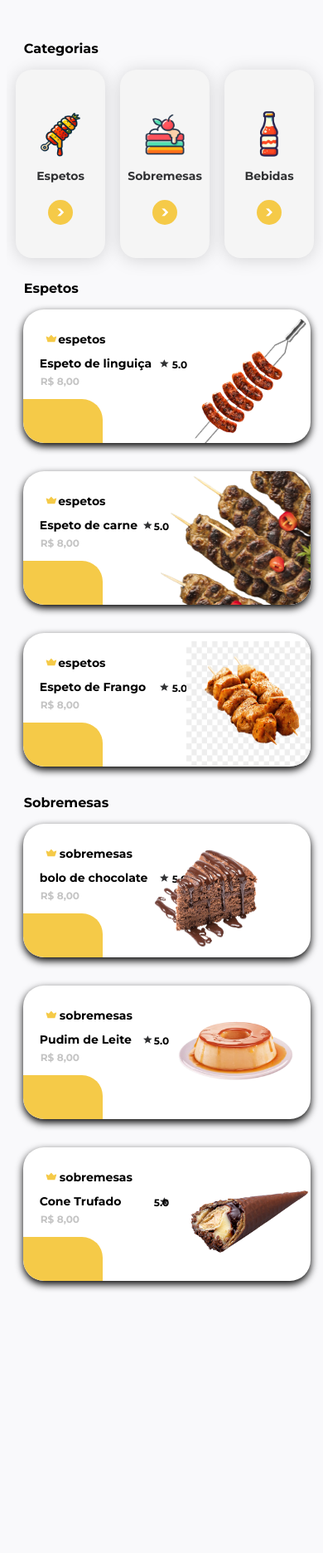
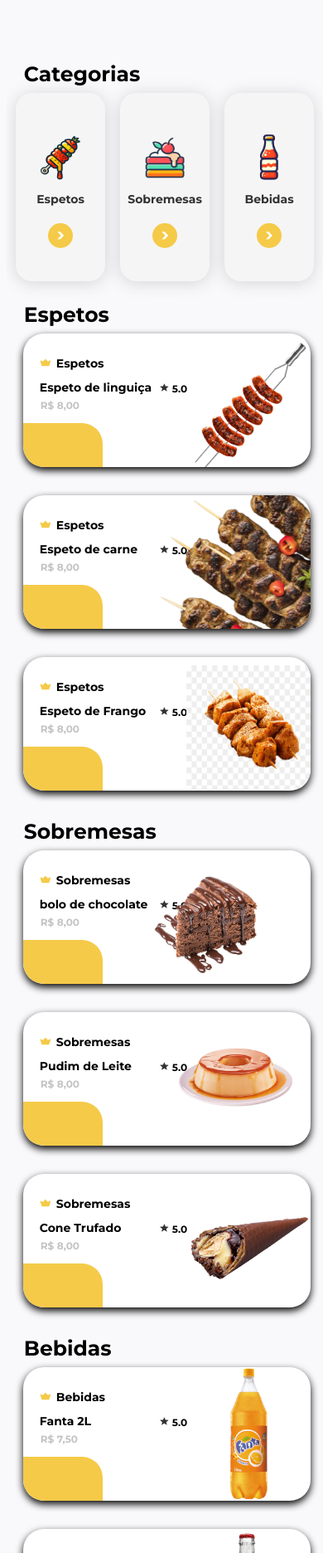
Before and after one commit to jonata-nonato/projeto-espeto, a plain HTML site: page projeto espeto/index.html in a window 390 px wide. Shown: the part 128-2000 px from the top of the page at 83% size. Before the commit the page ends 1706 px from the top, so only its background shows below. Drawn offline with Linux system fonts and the light colour scheme.

Commit message:
update
adicionei a  categoria mobile e fiz uns ajustes no código HTML e CSS para deixar mais organizado

```diff
--- a/projeto espeto/index.html
+++ b/projeto espeto/index.html
@@ -187,6 +187,7 @@
             </div>
         </header>
         <main>
+
             <h3>
                 Categorias
             </h3>
@@ -210,38 +211,32 @@
                     <button class="bot-card"> > </button>
                 </div>
             </div>
-            <h3 class="titulos-cat">
-                Espetos
-            </h3>
 
-            <div class="card-prod-espeto">
-                <div class="card-mobile-espeto">
-                    <h1>espetos</h1>
+            <h3 class="titulos-cat">Espetos</h3>
 
-                    <img class="coroa" src="imagens/coroa dourada-2.svg" alt="">
-                    <p class="nome-do-espeto">Espeto de linguiça</p>
-                    <p class="preco_mobile" >
-                        R$ 8,00
-                    </p>
+            <div class="card-prod">
+                <div class="card-mobile">
+                    <h1>Espetos</h1>
+
+                    <img class="coroa" src="imagens/coroa dourada-2.svg" alt="coroa">
+                    <p class="nome-produto">Espeto de linguiça</p>
+                    <p class="preco_mobile" >R$ 8,00</p>
                     <img class="estrela" src="imagens/estrela-2.svg" alt="">
                     <h3 class="avaliacao">5.0</h3>
-                    <img class="espeto-lang-mobile" src="imagens/img-espeto-linguica-mobile.png" alt="">
+                    <img class="espeto-lang-mobile" src="imagens/img-espeto-linguica-mobile.png" alt="linguiça-png">
+
                     <div class="retangulo">
 
                     </div>
                 </div>
 
-                <div class="card-mobile-espeto">
-                    <h1>espetos</h1>
-
+                <div class="card-mobile">
+                    <h1>Espetos</h1>
 
                     <img class="coroa" src="imagens/coroa dourada-2.svg" alt="">
-                    <p class="nome-do-espeto">Espeto de carne</p>
-                    <p class="preco_mobile">
-                        R$ 8,00
-                    </p>
-                    <img class="estrela-carne" src="imagens/estrela-2.svg" alt="">
-
+                    <p class="nome-produto">Espeto de carne</p>
+                    <p class="preco_mobile">R$ 8,00</p>
+                    <img class="estrela" src="imagens/estrela-2.svg" alt="">
                     <h3 class="avaliacao-carne">5.0</h3>
                     <img class="espeto-car-mobile" src="imagens/img-espeto-de-carne-mobile.png" alt="">
 
@@ -250,14 +245,12 @@
                     </div>
                 </div>
 
-                <div class="card-mobile-espeto">
-                    <h1>espetos</h1>
+                <div class="card-mobile">
+                    <h1>Espetos</h1>
 
                     <img class="coroa" src="imagens/coroa dourada-2.svg" alt="">
-                    <p class="nome-do-espeto">Espeto de Frango</p>
-                    <p class="preco_mobile" >
-                        R$ 8,00
-                    </p>
+                    <p class="nome-produto">Espeto de Frango</p>
+                    <p class="preco_mobile" >R$ 8,00</p>
                     <img class="estrela" src="imagens/estrela-2.svg" alt="">
                     <h3 class="avaliacao">5.0</h3>
                     <img class="espeto-frang-mobile" src="imagens/img-espeto-de-frango-mobile.png" alt="">
@@ -266,40 +259,35 @@
 
                     </div>
                 </div>
+            </div>
 
-            </div>
             <h3 class="titulos-cat">
                 Sobremesas
             </h3>
 
-            <div class="card-prod-espeto">
-                <div class="card-mobile-sobremesa">
-                    <h1>sobremesas</h1>
+            <div class="card-prod">
+                <div class="card-mobile">
+                    <h1>Sobremesas</h1>
 
                     <img class="coroa" src="imagens/coroa dourada-2.svg" alt="">
-                    <p class="nome-da-sobremesa">bolo de chocolate</p>
-                    <p class="preco_mobile" >
-                        R$ 8,00
-                    </p>
+                    <p class="nome-produto">bolo de chocolate</p>
+                    <p class="preco_mobile" >R$ 8,00</p>
                     <img class="estrela" src="imagens/estrela-2.svg" alt="">
                     <h3 class="avaliacao">5.0</h3>
                     <img class="sobre-bolo-mobile" src="imagens/img-bolo-de-chocolate-mobile.png" alt="">
+
                     <div class="retangulo">
 
                     </div>
                 </div>
 
-                <div class="card-mobile-sobremesa">
-                    <h1>sobremesas</h1>
-
+                <div class="card-mobile">
+                    <h1>Sobremesas</h1>
 
                     <img class="coroa" src="imagens/coroa dourada-2.svg" alt="">
-                    <p class="nome-da-sobremesa">Pudim de Leite</p>
-                    <p class="preco_mobile">
-                        R$ 8,00
-                    </p>
-                    <img class="estrela-carne" src="imagens/estrela-2.svg" alt="">
-
+                    <p class="nome-produto">Pudim de Leite</p>
+                    <p class="preco_mobile">R$ 8,00</p>
+                    <img class="estrela" src="imagens/estrela-2.svg" alt="">
                     <h3 class="avaliacao-pudim">5.0</h3>
                     <img class="sobre-pudim-mobile" src="imagens/img-pudim-mobile.png" alt="">
 
@@ -308,14 +296,12 @@
                     </div>
                 </div>
 
-                <div class="card-mobile-sobremesa">
-                    <h1>sobremesas</h1>
+                <div class="card-mobile">
+                    <h1>Sobremesas</h1>
 
                     <img class="coroa" src="imagens/coroa dourada-2.svg" alt="">
-                    <p class="nome-da-sobremesa">Cone Trufado</p>
-                    <p class="preco_mobile" >
-                        R$ 8,00
-                    </p>
+                    <p class="nome-produto">Cone Trufado</p>
+                    <p class="preco_mobile" >R$ 8,00</p>
                     <img class="estrela" src="imagens/estrela-2.svg" alt="">
                     <h3 class="avaliacao-trufa">5.0</h3>
                     <img class="espeto-frang-mobile" src="imagens/img-cone-trufado-mobile.png" alt="">
@@ -324,8 +310,59 @@
 
                     </div>
                 </div>
+            </div>
 
+            <h3 class="titulos-cat">
+                Bebidas
+            </h3>
+
+            <div class="card-prod">
+                <div class="card-mobile">
+                    <h1>Bebidas</h1>
+
+                    <img class="coroa" src="imagens/coroa dourada-2.svg" alt="">
+                    <p class="nome-produto">Fanta 2L</p>
+                    <p class="preco_mobile">R$ 7,50</p>
+                    <img class="estrela" src="imagens/estrela-2.svg" alt="">
+                    <h3 class="avaliacao">5.0</h3>
+                    <img class="img-fanta-mobile" src="imagens/refri-fanta.png" alt="">
+
+                    <div class="retangulo">
+
+                    </div>
+                </div>
+
+                <div class="card-mobile">
+                    <h1>Bebidas</h1>
+
+                    <img class="coroa" src="imagens/coroa dourada-2.svg" alt="">
+                    <p class="nome-produto">Coca-Cola 1L</p>
+                    <p class="preco_mobile">R$ 7,00</p>
+                    <img class="estrela" src="imagens/estrela-2.svg" alt="">
+                    <h3 class="avaliacao-carne">5.0</h3>
+                    <img class="img-coca-mobile" src="imagens/refri-coca.png" alt="">
+
+                    <div class="retangulo">
+
+                    </div>
+                </div>
+
+                <div class="card-mobile">
+                    <h1>Bebidas</h1>
+
+                    <img class="coroa" src="imagens/coroa dourada-2.svg" alt="">
+                    <p class="nome-produto">Pepsi</p>
+                    <p class="preco_mobile" >R$ 8,00</p>
+                    <img class="estrela" src="imagens/estrela-2.svg" alt="">
+                    <h3 class="avaliacao">5.0</h3>
+                    <img class="img-pepsi-mobile" src="imagens/refri-pepsi.png" alt="">
+
+                    <div class="retangulo">
+
+                    </div>
+                </div>
             </div>
+
         </main>
         <footer>
 
--- a/projeto espeto/style.css
+++ b/projeto espeto/style.css
@@ -486,12 +486,13 @@ aside > p{
     .mobile > main > h3 {
         color: #000;
         font-family: Montserrat;
-        font-size: 16px;
+        font-size: 25px;
         font-style: normal;
         font-weight: 700;
         line-height: normal;
         margin-left: 21px;
-        margin-bottom: 16px;
+        margin-bottom: 8px;
+        margin-top: 25px;
     }
     .mobile > header{
         background-color: #F9F9FB;
@@ -507,7 +508,7 @@ aside > p{
    .mobile > header > h1 {
     color: #313234;
     font-family: Montserrat;
-    font-size: 45px;
+    font-size: 40px;
     font-style: normal;
     font-weight: 700;
     line-height: normal;
@@ -528,20 +529,6 @@ aside > p{
     line-height: normal;
     margin-left: 01px;
    }
-
-   /* .card-categoria-espeto{
-    background: #F5CA48;
-    width: 30%;
-    max-width: 150px;
-    height: 227px;
-    filter: drop-shadow(0px 2px 10px rgba(0, 0, 0, 0.15));
-    border-radius: 20px;
-    margin-left: 20px;
-    display: flex;
-    flex-direction: column;
-    justify-content: center;
-    align-items: center;
-   } */
    .card-categoria-mobile{
     background: #f5f5f5;
     width: 30%;
@@ -555,19 +542,6 @@ aside > p{
     justify-content: center;
     align-items: center;
    }
-   /* .card-categoria-bebida{
-    background: #f5f5f5;
-    width: 30%;
-    max-width: 150px;
-    height: 227px;
-    filter: drop-shadow(0px 2px 10px rgba(0, 0, 0, 0.15));
-    border-radius: 20px;
-    margin-left: 10px;
-    display: flex;
-    flex-direction: column;
-    justify-content: center;
-    align-items: center;
-   } */
    .img-card-mobile{
     width: 90px;
     height: 80px;
@@ -596,7 +570,7 @@ aside > p{
     top: -26px;
    }
 
-.card-mobile-espeto{
+.card-mobile{
     width: 89vw;
     height: 161px;
     flex-shrink: 0;
@@ -608,33 +582,10 @@ aside > p{
     position:relative ;
     overflow: hidden;
 }
-.card-mobile-espeto > h1 {
-    width: 122.167px;
-    color: #000;
-    font-family: "Montserrat";
-    font-size: 14px;
-    font-style: normal;
-    font-weight: 600;
-    line-height: normal;
-    position: relative;
-    top: 27px;
-    left: 10px;
-}
 .coroa{
     position: relative;
     top: 9.5px;
-    left: 27px;
-}
-.card-mobile-espeto > .nome-do-espeto{
-    position: relative;
-    top: 20px;
     left: 20px;
-    width: 138px;
-    font-family: "Montserrat";
-    font-size: 14px;
-    font-style: normal;
-    font-weight: 600;
-    line-height: normal;
 }
 .espeto-lang-mobile{
     position: absolute;
@@ -654,7 +605,7 @@ aside > p{
     top: 25px;
     left: 21px;
     }
-    .card-prod-espeto{
+    .card-prod{
         height: 100%;
         width: auto;
         user-select: none;
@@ -724,15 +675,12 @@ aside > p{
         color: #000;
     }
 }
-.card-categoria-espeto,.card-categoria-sobre, .card-categoria-bebida :hover{
-    background-color:black ;
-}
 .estrela{
     position: relative;
     top: -13px;
     left: 165px;
 }
-.card-mobile-espeto > h3{
+.card-mobile> h3{
     color: #000;
     font-family: "Montserrat";
     font-style: normal;
@@ -742,22 +690,6 @@ aside > p{
     position: relative;
     top: -28px;
     left: 180px;
-}
-.estrela-carne{
-    position: relative;
-    top: -13px;
-    left: 145px;
-}
-.card-mobile-espeto > .avaliacao-carne{
-    color: #000;
-    font-family: "Montserrat";
-    font-style: normal;
-    font-weight: 600;
-    line-height: normal;
-    font-size: 12px;
-    position: relative;
-    top: -28px;
-    left: 158px;
 }
 .espeto-frang-mobile{
     position: absolute;
@@ -773,19 +705,7 @@ aside > p{
     width: 270px;
     height: 150px;
 }
-.card-mobile-sobremesa{
-    width: 89vw;
-    height: 161px;
-    flex-shrink: 0;
-    border-radius: 25px;
-    background: #fff;
-    box-shadow: 0px 4px 10px 0px #000;
-    margin-bottom: 34px;
-    margin-left: 20px;
-    position:relative ;
-    overflow: hidden;
-}
-.card-mobile-sobremesa > h1 {
+.card-mobile> h1 {
     width: 122.167px;
     color: #000;
     font-family: "Montserrat";
@@ -795,9 +715,40 @@ aside > p{
     line-height: normal;
     position: relative;
     top: 27px;
-    left: 10px;
+    left: 40px;
+    text-align: start;
 }
-.card-mobile-sobremesa > .nome-da-sobremesa{
+.sobre-pudim-mobile{
+    width: 181px;
+    height: 161px;
+    flex-shrink: 0;
+    border-radius: 25px;
+    position: absolute;
+    right: 0px;
+    top: 0px;
+}
+.img-coca-mobile{
+    position: absolute;
+    right: 0;
+    top: 2px;
+    width: 160px;
+    height: 160px;
+}
+.img-fanta-mobile{
+    position: absolute;
+    top: 0px;
+    right: 0;
+    width: 160px;
+    height: 160px;
+}
+.img-pepsi-mobile{
+    position: absolute;
+    right: 0;
+    top: 0px;
+    width: 160px;
+    height: 160px;
+}
+.card-mobile .nome-produto{
     position: relative;
     top: 20px;
     left: 20px;
@@ -808,58 +759,4 @@ aside > p{
     font-weight: 600;
     line-height: normal;
 }
-.card-mobile-sobremesa > h3{
-    color: #000;
-    font-family: "Montserrat";
-    font-style: normal;
-    font-weight: 600;
-    line-height: normal;
-    font-size: 12px;
-    position: relative;
-    top: -28px;
-    left: 180px;
 }
-.card-mobile-sobremesa > h1 {
-    width: 122.167px;
-    color: #000;
-    font-family: "Montserrat";
-    font-size: 14px;
-    font-style: normal;
-    font-weight: 600;
-    line-height: normal;
-    position: relative;
-    top: 27px;
-    left: 27px;
-}
-.sobre-pudim-mobile{
-    width: 181px;
-    height: 161px;
-    flex-shrink: 0;
-    border-radius: 25px;
-    position: absolute;
-    right: 0px;
-    top: 0px;
-}
-.card-mobile-sobremesa > .avaliacao-pudim{
-    color: #000;
-    font-family: "Montserrat";
-    font-style: normal;
-    font-weight: 600;
-    line-height: normal;
-    font-size: 12px;
-    position: relative;
-    top: -28px;
-    left: 158px;
-}
-.card-mobile-sobremesa > .avaliacao-trufa{
-    color: #000;
-    font-family: "Montserrat";
-    font-style: normal;
-    font-weight: 600;
-    line-height: normal;
-    font-size: 12px;
-    position: relative;
-    top: -28px;
-    left: 158px;
-}
-}
```
